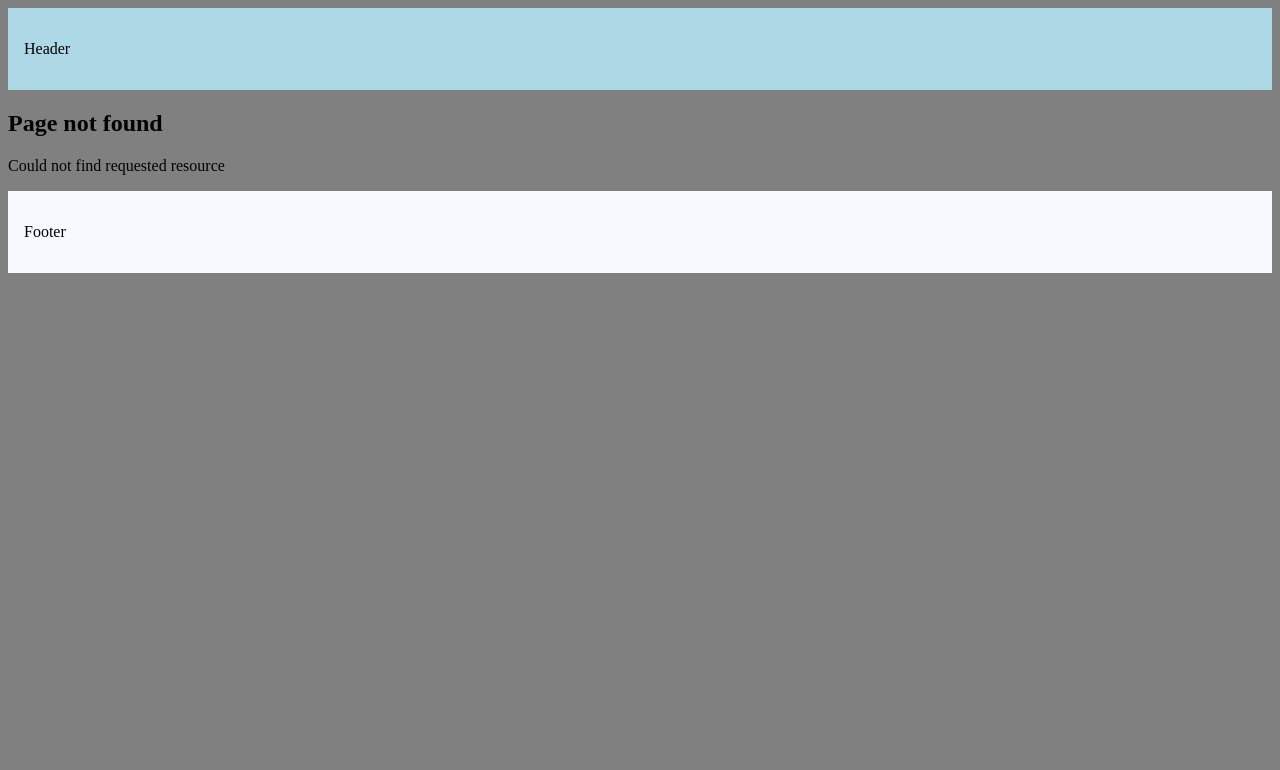
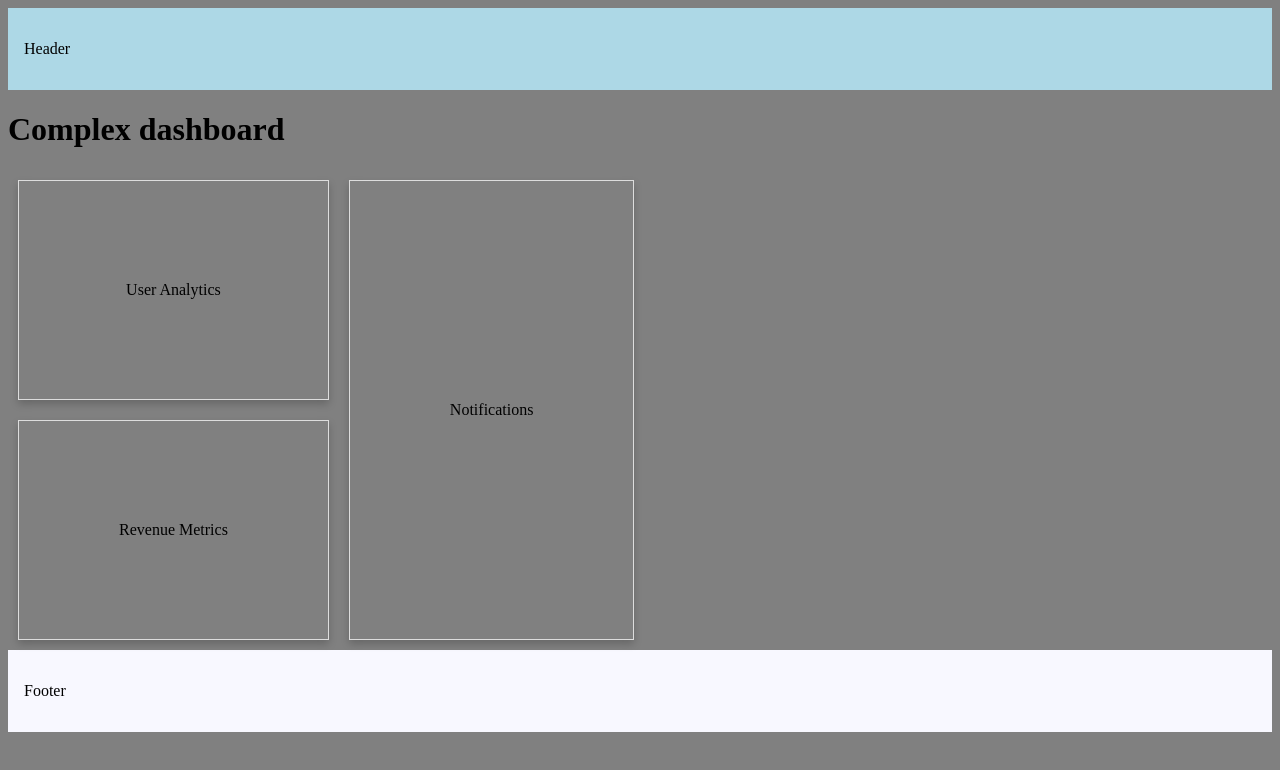
Before and after one commit to iceicles/NextJS-Tutorial, a Next.js app: page /complex-dashboard in a window 1280 px wide. Before the commit this address had no page. Shown: the top 770 px of the page. Built offline with nearby package versions, Linux system fonts and the light colour scheme.

Commit message:
parallel routes

```diff
--- /dev/null
+++ b/src/app/complex-dashboard/@notifications/page.tsx
@@ -0,0 +1,5 @@
+import Card from '@/components/card';
+
+export default function Notifications() {
+  return <Card>Notifications</Card>;
+}
--- /dev/null
+++ b/src/app/complex-dashboard/@revenue/page.tsx
@@ -0,0 +1,5 @@
+import Card from '@/components/card';
+
+export default function RevenueMetrics() {
+  return <Card>Revenue Metrics</Card>;
+}
--- /dev/null
+++ b/src/app/complex-dashboard/@users/page.tsx
@@ -0,0 +1,5 @@
+import Card from '@/components/card';
+
+export default function UsersAnalytics() {
+  return <Card>User Analytics</Card>;
+}
--- /dev/null
+++ b/src/app/complex-dashboard/layout.tsx
@@ -0,0 +1,44 @@
+/**
+ * Parallel Routes
+ * An advanced routing mechanism that allows for the simultaneous rendering of multiple pages within teh same layout
+ * Parallel routes are defined using a feature known as slots
+ * Slots help structure our content in a modular fashion
+ * To define a slot, we use the '@folder' naming convention
+ * Each slot is then passed as a prop to its corresponding 'layout.tsx' file
+ *
+ *
+ * Note: 'children' is also a slot like - complex-dashboard/@children/page.tsx
+ * Parallel Routes Benefits --
+ * -> Ability to split a single layout into various slots, making the code more manageable
+ * -> Independent route handling
+ * --> each slot of your layout, such as user analytics or revenue metrics, can have its own loading and error states
+ * --> this granular control is particularly beneficial in scenarios where different sections of the page load at varying speeds or encounter unique errors
+ * -> Sub-navigation
+ * --> each slot of your dashboard can essentially function as a mini-app complete with its own navigation and state management
+ * --> this is especially u seful in a complex app such as our dashboard where different sections serve distinct purposes
+ */
+
+export default function DashboardLayout({
+  children,
+  users,
+  revenue,
+  notifications,
+}: {
+  children: React.ReactNode;
+  users: React.ReactNode;
+  revenue: React.ReactNode;
+  notifications: React.ReactNode;
+}) {
+  return (
+    <div>
+      <div>{children}</div>
+      <div style={{ display: 'flex' }}>
+        <div style={{ display: 'flex', flexDirection: 'column' }}>
+          <div>{users}</div>
+          <div>{revenue}</div>
+        </div>
+        <div style={{ display: 'flex', flex: 1 }}>{notifications}</div>
+      </div>
+    </div>
+  );
+}
--- /dev/null
+++ b/src/app/complex-dashboard/page.tsx
@@ -0,0 +1,3 @@
+export default function ComplexDashboardPage() {
+  return <h1>Complex dashboard</h1>;
+}
--- /dev/null
+++ b/src/components/card.tsx
@@ -0,0 +1,15 @@
+const Card = ({ children }: { children: React.ReactNode }) => {
+  const cardStyle = {
+    padding: '100px',
+    margin: '10px',
+    boxShadow: '0 4px 8px 0 rgba(0, 0, 0, 0.2)',
+    border: '1px solid #ddd',
+    display: 'flex',
+    justifyContent: 'center',
+    alignItems: 'center',
+  };
+
+  return <div style={cardStyle}>{children}</div>;
+};
+
+export default Card;
```
